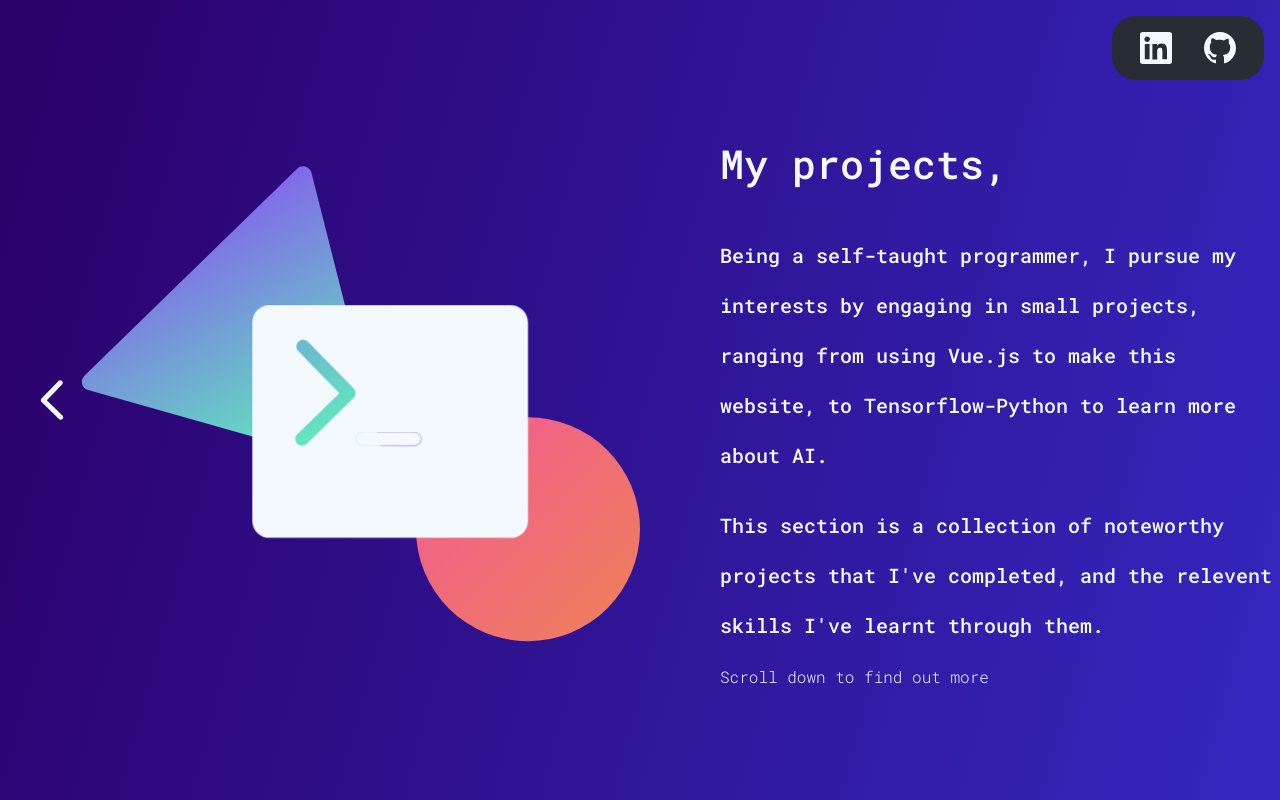
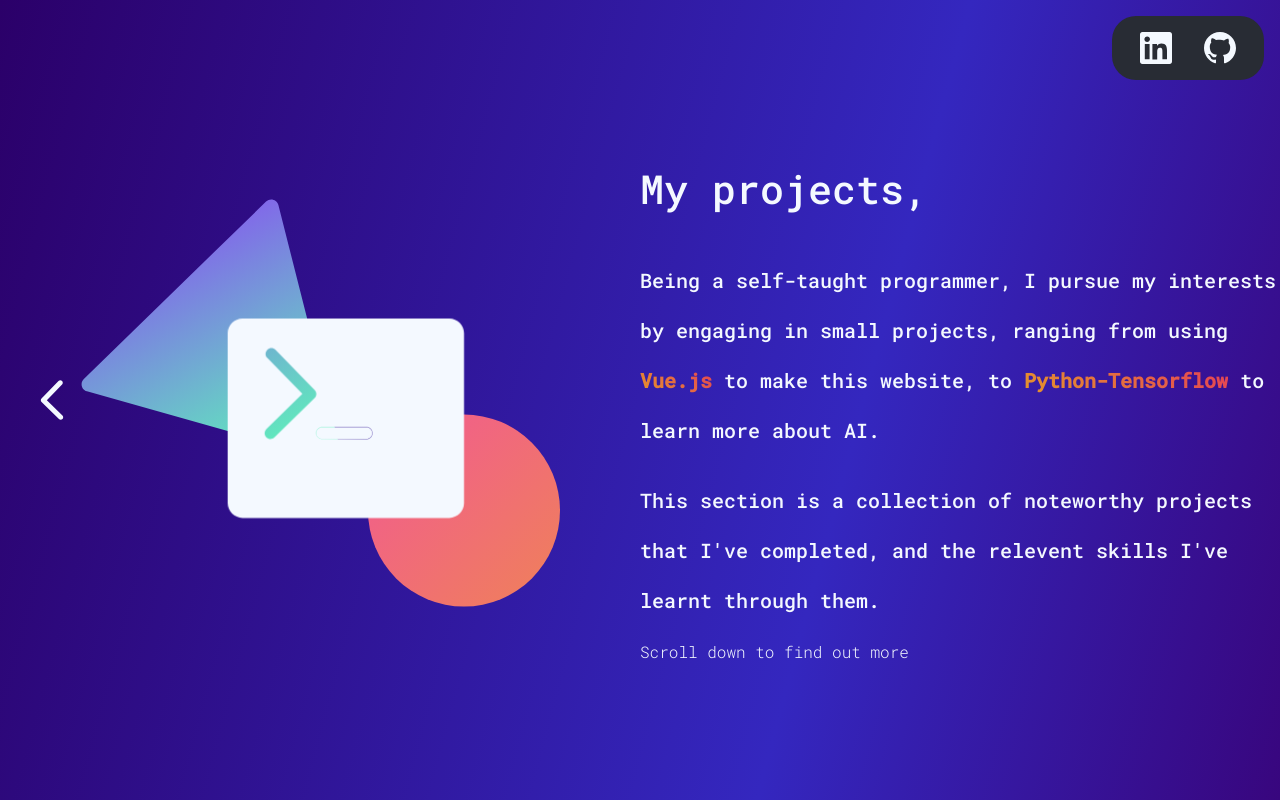
Before and after one commit to alieron/personal_website, a Vue app: page /projects in a window 1280 px wide. Built offline with nearby package versions, Linux system fonts and the light colour scheme.

Commit message:
Title Color Correct: 13/06/2021

```diff
--- a/src/App.vue
+++ b/src/App.vue
@@ -82,8 +82,8 @@ export default {
   --clr-accent: #0094ea;
 
   --lngd-bg-main: linear-gradient(45deg, #252c38 0%, #252c38 35%, #33486b 100%);
-  --lngd-bg-about: linear-gradient(150deg, #2f4fa8 0%, #043d5e 65%, #043d5e 100%);
-  --lngd-bg-projects: linear-gradient(105deg, #2b0069 0%, #3427bf 100%);
+  --lngd-bg-about: linear-gradient(150deg, #2f4fa8 0%, #043d5e 45%, #243b7c 100%);
+  --lngd-bg-projects: linear-gradient(105deg, #2b0069 0%, #3427bf 65%, #38067e 100%);
   --lngd-words-red: linear-gradient(36deg, #e4942c 0%, #e44156 100%);
 }
 
--- a/src/views/About.vue
+++ b/src/views/About.vue
@@ -3,7 +3,7 @@
     <div class="title-cont">
       <div class="title-text-cont">
         <h1>About me,</h1>
-        <h2>Learning programming as a hobby has piqued my interests in Technology and its development, notably in the fields of Cybersecurity, Machine Learning(AI), Web Dev. and Cryptocurrency.</h2>
+        <h2>Learning programming as a hobby has piqued my interests in Technology and its development, notably in the fields of <strong>Cybersecurity</strong>, <strong>Machine Learning(AI)</strong>, <strong>Web Dev.</strong> and <strong>Cryptocurrency</strong>.</h2>
         <h2>This section is an overview of my accomplishments, the relevent skills I've picked up and experiences that I've had.</h2>
         <p>Scroll down to find out more</p>
       </div>
@@ -57,8 +57,7 @@ export default {
   }
 
   .title-shapes {
-    height: 8em;
-    width: 8em;
+    width: 6em;
     fill: var(--clr-words-light);
     margin-right: 1em;
   }
@@ -80,6 +79,12 @@ export default {
       margin: 0;
       line-height: 2.5;
       margin-top: 1em;
+
+      strong {
+        background: var(--lngd-words-red);
+        background-clip: text;
+        color: transparent;
+      }
     }
 
     p {
--- a/src/views/Projects.vue
+++ b/src/views/Projects.vue
@@ -21,7 +21,7 @@
           </svg>
           <div class="title-text-cont">
             <h1>My projects,</h1>
-            <h2>Being a self-taught programmer, I pursue my interests by engaging in small projects, ranging from using Vue.js to make this website, to Tensorflow-Python to learn more about AI.</h2>
+            <h2>Being a self-taught programmer, I pursue my interests by engaging in small projects, ranging from using <strong>Vue.js</strong> to make this website, to <strong>Python-Tensorflow</strong> to learn more about AI.</h2>
             <h2>This section is a collection of noteworthy projects that I've completed, and the relevent skills I've learnt through them.</h2>
             <p>Scroll down to find out more</p>
           </div>
@@ -58,8 +58,8 @@ export default {
   }
 
   .title-shapes {
-    height: 8em;
-    width: 8em;
+    height: max-content;
+    width: 6em;
     fill: var(--clr-words-light);
     margin-left: 1em;
 
@@ -73,6 +73,9 @@ export default {
       }
       50% {
         opacity: 0;
+      }
+      99% {
+        opacity: 1;
       }
     }
   }
@@ -95,6 +98,12 @@ export default {
       margin: 0;
       line-height: 2.5;
       margin-top: 1em;
+
+      strong {
+        background: var(--lngd-words-red);
+        background-clip: text;
+        color: transparent;
+      }
     }
 
     p {
```
